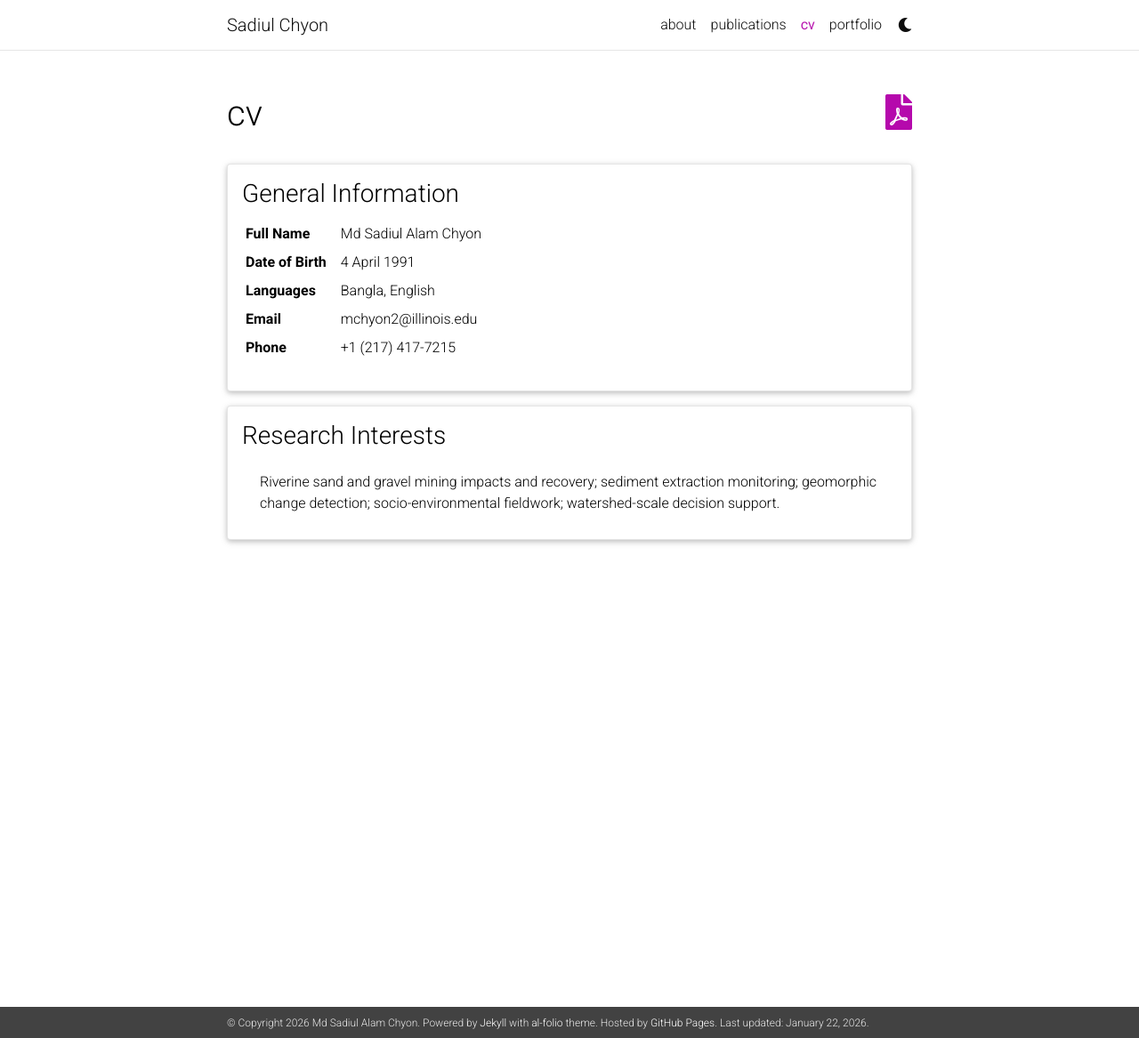
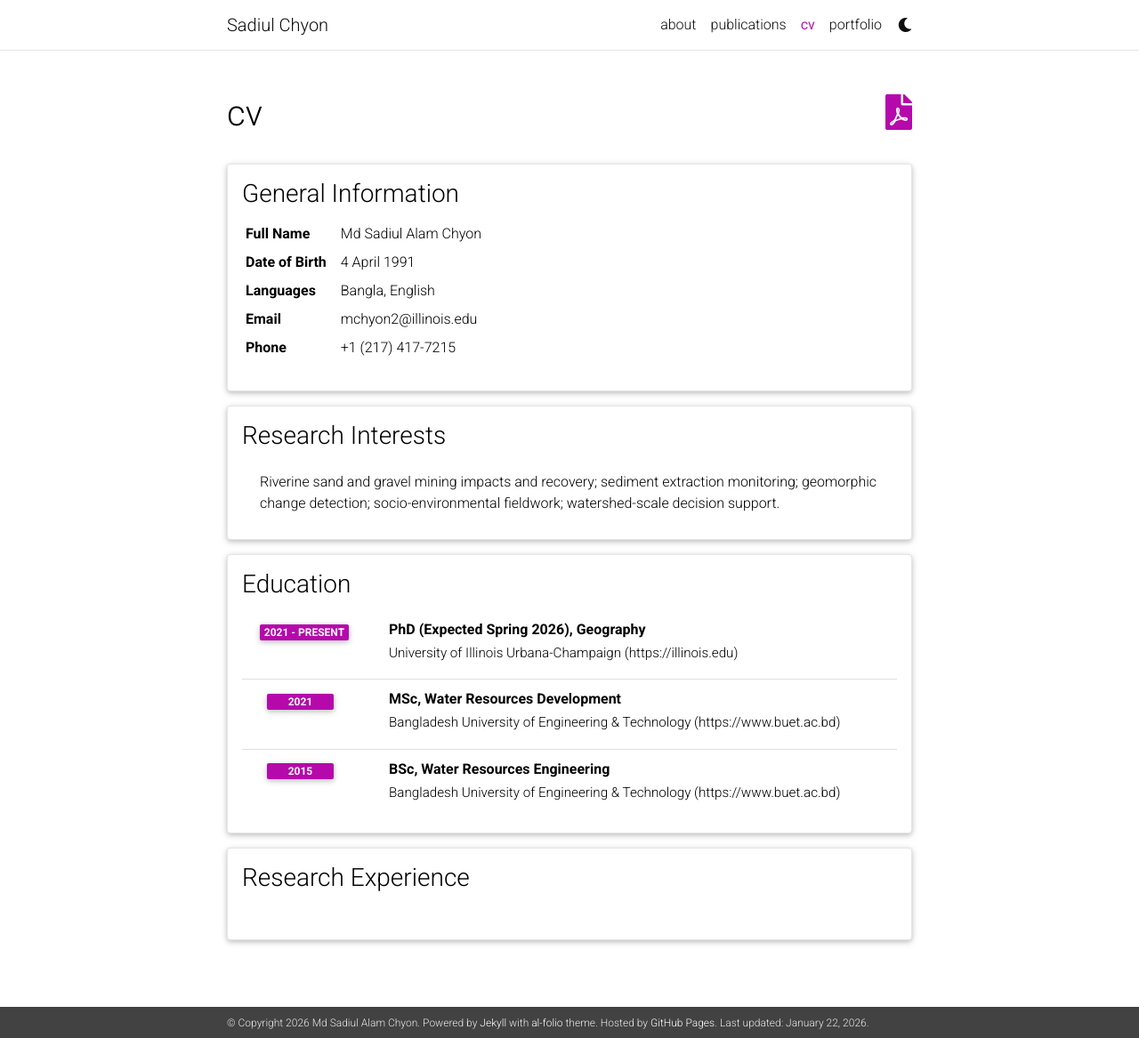
Before and after one commit to sadiulchyon/sadiulchyon.github.io, a Jekyll site: the page built from _pages/cv.md, in a window 1280 px wide and 1167 px high. Shown: the whole window at 89% size. Built offline with Jekyll 4.4.1, drawn with Linux system fonts in a browser that asks for light colours; comment, search, counter and statistics services are not loaded; a style sheet for code colours, icons or effects is not loaded; some of the changed lines change nothing that is shown.

Commit message:
Add education and research experience sections to CV

```diff
--- a/_data/cv.yml
+++ b/_data/cv.yml
@@ -16,3 +16,39 @@
   type: list
   contents:
     - Riverine sand and gravel mining impacts and recovery; sediment extraction monitoring; geomorphic change detection; socio-environmental fieldwork; watershed-scale decision support.
+
+- title: Education
+  type: time_table
+  contents:
+    - title: PhD (Expected Spring 2026), Geography
+      institution: University of Illinois Urbana-Champaign (https://illinois.edu)
+      year: 2021 - Present
+    - title: MSc, Water Resources Development
+      institution: Bangladesh University of Engineering & Technology (https://www.buet.ac.bd)
+      year: 2021
+    - title: BSc, Water Resources Engineering
+      institution: Bangladesh University of Engineering & Technology (https://www.buet.ac.bd)
+      year: 2015
+
+- title: Research Experience
+  type: time_table
+  contents:
+    - "title: Research Assistant (Advisor: Dr. Jim Best)
+      institution: Department of Geography & GIS, University of Illinois Urbana-Champaign (https://ggis.illinois.edu)
+      year: 2021 - Present
+      description:
+        - Quantified multi-decadal sediment extraction and land-water change using Google Earth Engine and machine learning to support watershed-scale decision making.
+        - Estimated geomorphic disturbance and recovery from gravel mining using remote sensing and field-informed methods.
+        - Diagnosed community and land-use impacts of aggregate extraction using mixed-methods fieldwork with riverine stakeholders to inform community-centered watershed planning.
+        - Automated monitoring of sediment transport and extraction intensity using deep learning and high-resolution satellite imagery to generate spatio-temporal hotspot metrics.
+        - Translated socio-ecological evidence into governance and restoration recommendations.
+    - title: Research Assistant (Advisor: Dr. M. Shahjahan Mondal)
+      institution: Institute of Water and Flood Management, BUET (https://www.buet.ac.bd)
+      year: 2019 - 2021
+      description:
+        - Modeled flood vulnerability risk in Madaripur Sadar Upazila using a calibrated HEC-HMS hydrologic model and coupled HEC-RAS 1D/2D hydraulic model.
+    - title: Undergraduate Researcher (Advisor: Dr. Ataur Rahman)
+      institution: Department of Water Resources Engineering, BUET (https://www.buet.ac.bd)
+      year: 2014 - 2015
+      description:
+        - Controlled flume study of horizontal slotted submerged breakwaters; evaluated hydraulic performance coefficients."
```
